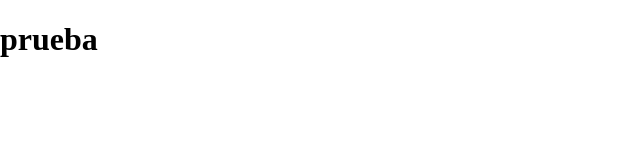
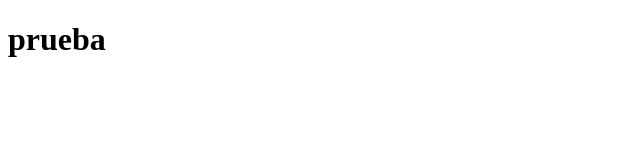
Before and after one commit to Diegolisdal/mapasAR, a plain HTML site: page index.html in a window 1280 px wide. Shown: the full height of the page, 0-640 px from the left. Drawn offline with Linux system fonts and the light colour scheme.

Commit message:
Update index.html

```diff
--- a/index.html
+++ b/index.html
@@ -7,7 +7,7 @@
     <script src="https://aframe.io/releases/1.2.0/aframe.min.js"></script>
     <script src="https://cdn.rawgit.com/jeromeetienne/AR.js/2.0.8/aframe/build/aframe-ar.js"></script>
 </head>
-<body style="margin: 0; overflow: hidden;">
+<body style="margin: 20; overflow: hidden;">
     <a-scene embedded arjs="sourceType: webcam;">
         <h1>prueba</h1>
         <!-- Coloca un marcador para que aparezca el objeto -->
```
